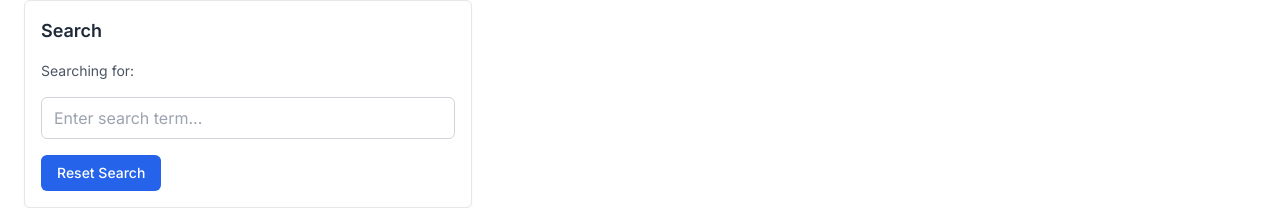
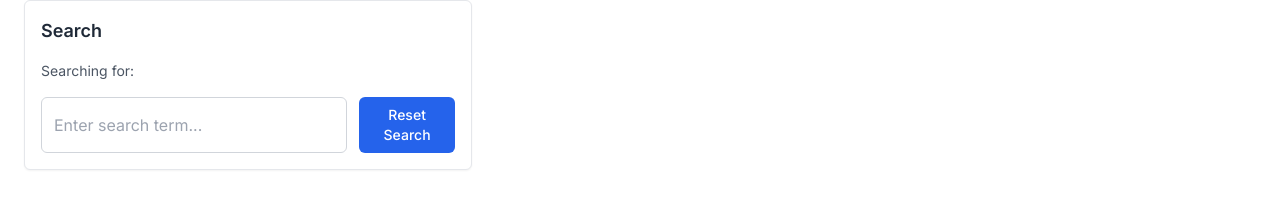
Before and after one commit to shadowlion/solace-interview, a Next.js app: page / in a window 1280 px wide. Shown: the part 96-304 px from the top of the page. Built offline with nearby package versions, Linux system fonts and the light colour scheme; no server answers; the database is empty.

Commit message:
fix: flex

```diff
--- a/src/components/Search.tsx
+++ b/src/components/Search.tsx
@@ -40,6 +40,7 @@ export default function Search() {
       <p className="text-sm text-gray-600">
         Searching for: <span id="search-term" className="font-medium text-blue-600">{searchTerm}</span>
       </p>
+      <div className="flex gap-3">
         <input
           type="text"
           value={searchTerm}
@@ -54,5 +55,6 @@ export default function Search() {
           Reset Search
         </button>
       </div>
+    </div>
   )
 }
```
Lines whose indentation alone changed are shown as unchanged.
